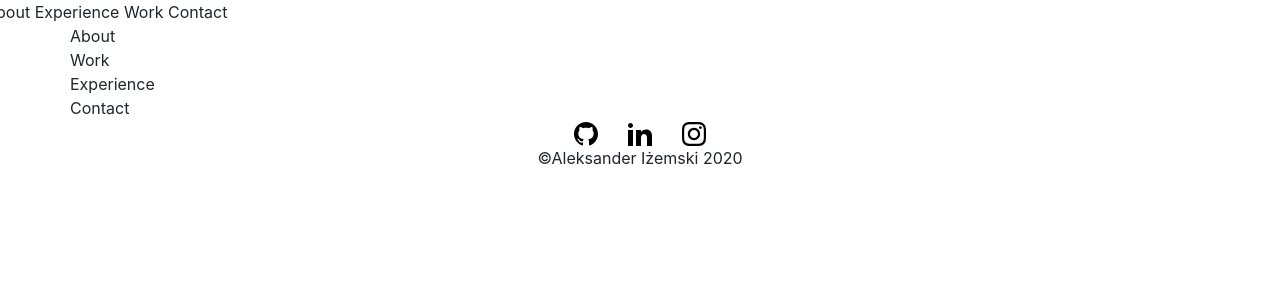
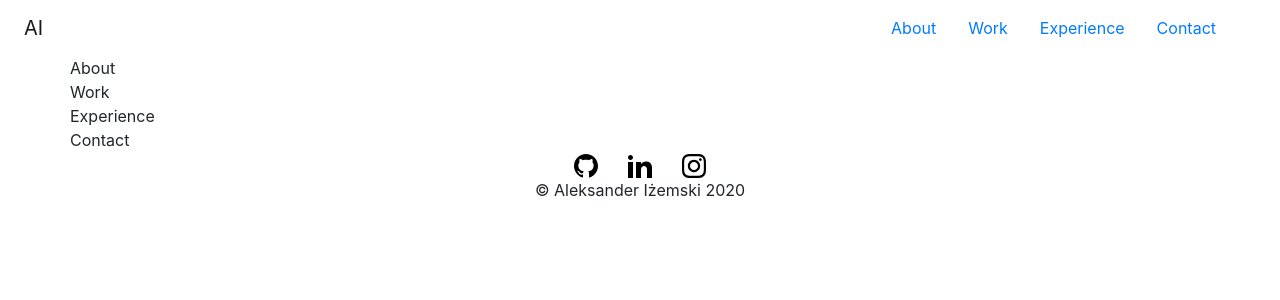
Before and after one commit to aizemski/v1, a React (Create React App) app: page / in a window 1280 px wide. Shown: the top 300 px of the page. Built offline with nearby package versions, Linux system fonts and the light colour scheme.

Commit message:
Footer scalable, header scalable and burger button

```diff
--- a/src/shared/components/layout/Footer/index.js
+++ b/src/shared/components/layout/Footer/index.js
@@ -7,25 +7,25 @@ import LinkedinLogo from '../../../img/iconmonstr-linkedin-1.svg';
 const Footer = () => {
     return (
         <Container>
-            <Row className='justify-content-md-center' md='6'>
-                <Col md='auto'>
+            <Row className='justify-content-center' xs='3' md='3'>
+                <Col xs='auto' md='auto'>
                     <a href='https://github.com/aizemski'>
                         <Image src={GithubLogo} />
                     </a>
                 </Col>
-                <Col md='auto'>
+                <Col xs='auto' md='auto'>
                     <a href='https://www.linkedin.com/in/aizemski/'>
                         <Image src={LinkedinLogo} />
                     </a>
                 </Col>
-                <Col md='auto'>
+                <Col xs='auto' md='auto'>
                     <a href='https://www.instagram.com/aizemski/'>
                         <Image src={InstagramLogo} />
                     </a>
                 </Col>
             </Row>
-            <Row className='justify-content-md-center' md='6'>
-                ©Aleksander Iżemski 2020
+            <Row className='justify-content-center' md='6' xs='3'>
+                ©&nbsp;Aleksander&nbsp;Iżemski&nbsp;2020
             </Row>
         </Container>
     );
--- a/src/shared/components/layout/Header/index.js
+++ b/src/shared/components/layout/Header/index.js
@@ -1,7 +1,43 @@
 import React from 'react';
-import { Row } from 'react-bootstrap';
-
+import { Navbar, Nav } from 'react-bootstrap';
+import { Link } from 'react-router-dom';
 const Header = () => {
-    return <Row>About Experience Work Contact</Row>;
+    return (
+        // <Nav className='justify-content-end'>
+        //     <Nav.Link href='#about'>About</Nav.Link>
+        //     <Nav.Link href='#work'>Work</Nav.Link>
+        //     <Nav.Link href='#experience'>Experience</Nav.Link>
+        //     <Nav.Link href='#contact'>Contact</Nav.Link>
+        // </Nav>
+        // <Navbar>
+        //     {' '}
+        //     <Navbar.Toggle aria-controls='basic-navbar-nav' />
+        //     <Navbar.Collapse
+        //         id='basic-navbar-nav'
+        //         className='justify-content-end'
+        //     >
+        //         <Nav.Link href='#about'>About</Nav.Link>
+        //         <Nav.Link href='#work'>Work</Nav.Link>
+        //         <Nav.Link href='#experience'>Experience</Nav.Link>
+        //         <Nav.Link href='#contact'>Contact</Nav.Link>
+        //     </Navbar.Collapse>
+        // </Navbar>
+        <Navbar className='pl-3 pl-4 pr-5' expand='md'>
+            <Navbar.Brand href='/'>AI</Navbar.Brand>
+            <Navbar.Toggle aria-controls='basic-navbar-nav' />
+            <Navbar.Collapse
+                id='basic-navbar-nav'
+                className='justify-content-end'
+            >
+                <Nav.Link href='#about'>About</Nav.Link>
+                <Nav.Link href='#work'>Work</Nav.Link>
+                <Nav.Link href='#experience'>Experience</Nav.Link>
+                <Nav.Link href='#contact'>Contact</Nav.Link>
+            </Navbar.Collapse>
+        </Navbar>
+    );
 };
 export default Header;
+{
+    /* <Row>About Experience Work Contact</Row> */
+}
```
